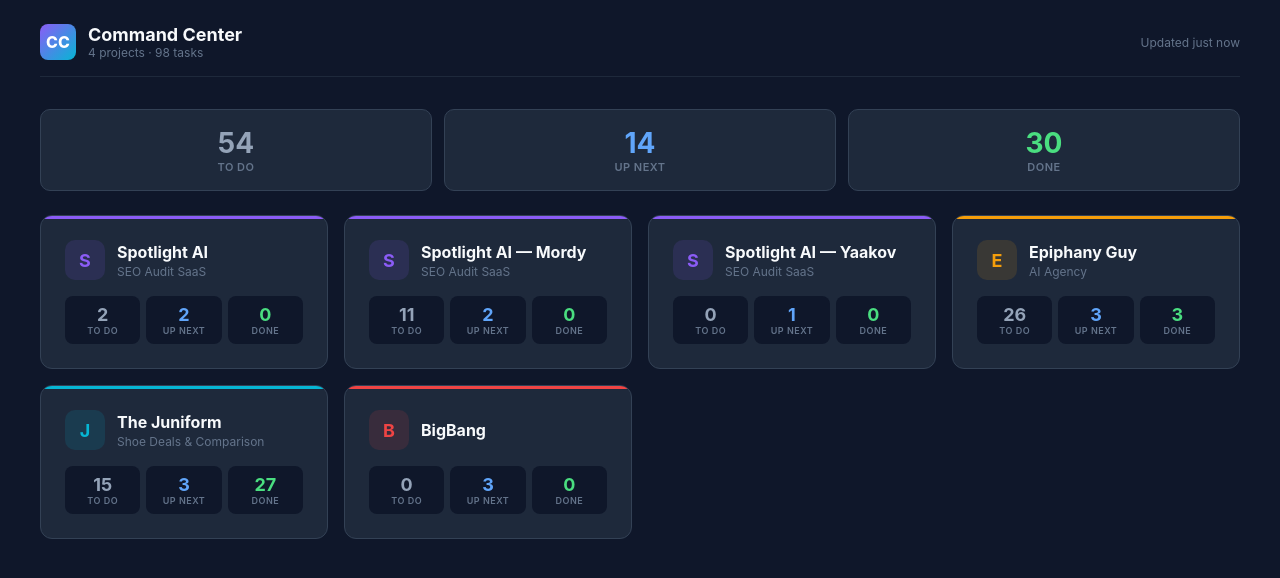
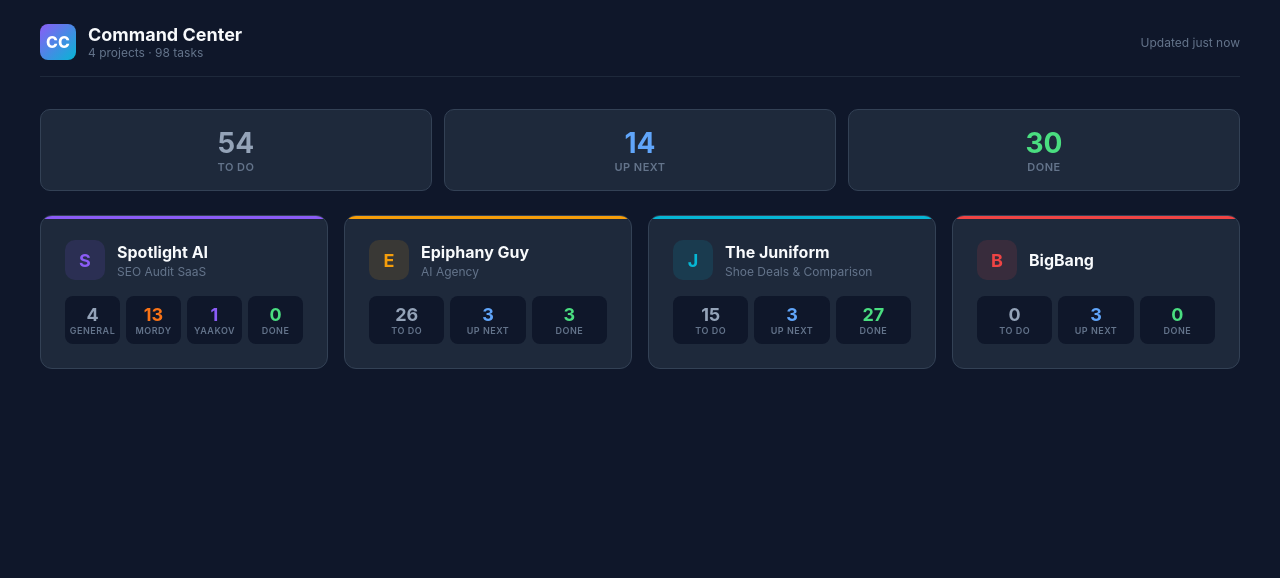
Before and after one commit to YS-projectcalc/ariel-dashboard, a Next.js app: page / in a window 1280 px wide. Shown: the top 578 px of the page. Built offline with nearby package versions, Linux system fonts and the light colour scheme.

Commit message:
Spotlight AI: single card with per-assignee columns; standard 3-col for others

```diff
--- a/app/page.js
+++ b/app/page.js
@@ -67,11 +67,10 @@ function sortByPriority(tasks) {
 
 // ─── Overview: Bird's-eye project card ──────────────────────────────
 
-function ProjectOverviewCard({ project, completedIds, dragOverrides, onClick, subtitle, filterAssignee }) {
+function ProjectOverviewCard({ project, completedIds, dragOverrides, onClick }) {
   const allTasks = getAllTasks(project);
-  const relevantTasks = filterAssignee !== undefined
-    ? allTasks.filter(t => filterAssignee ? t.assignee === filterAssignee : !t.assignee)
-    : allTasks;
+  const assignees = getAssignees(project);
+  const hasSplit = assignees.length > 0;
 
   // Determine effective column for each task
   const getEffectiveColumn = (task) => {
@@ -84,9 +83,34 @@ function ProjectOverviewCard({ project, completedIds, dragOverrides, onClick, su
     return 'todo';
   };
 
-  const todoCount = relevantTasks.filter(t => getEffectiveColumn(t) === 'todo').length;
-  const upnextCount = relevantTasks.filter(t => getEffectiveColumn(t) === 'upnext').length;
-  const doneCount = relevantTasks.filter(t => getEffectiveColumn(t) === 'done').length;
+  const doneCount = allTasks.filter(t => getEffectiveColumn(t) === 'done').length;
+  const assigneeColors = { mordy: '#f97316', yaakov: '#8b5cf6' };
+
+  // For assignee-split projects (Spotlight AI): show per-assignee to-do counts + done
+  let counters;
+  if (hasSplit) {
+    const activeTasks = allTasks.filter(t => getEffectiveColumn(t) !== 'done');
+    counters = assignees.map(a => ({
+      label: a.charAt(0).toUpperCase() + a.slice(1),
+      count: activeTasks.filter(t => (t.assignee || '') === a).length,
+      color: assigneeColors[a] || '#60a5fa',
+    }));
+    // Add any unassigned tasks
+    const unassignedCount = activeTasks.filter(t => !t.assignee).length;
+    if (unassignedCount > 0) {
+      counters.unshift({ label: 'General', count: unassignedCount, color: '#94a3b8' });
+    }
+    counters.push({ label: 'Done', count: doneCount, color: '#4ade80' });
+  } else {
+    // Standard: To Do, Up Next, Done
+    const todoCount = allTasks.filter(t => getEffectiveColumn(t) === 'todo').length;
+    const upnextCount = allTasks.filter(t => getEffectiveColumn(t) === 'upnext').length;
+    counters = [
+      { label: 'To Do', count: todoCount, color: '#94a3b8' },
+      { label: 'Up Next', count: upnextCount, color: '#60a5fa' },
+      { label: 'Done', count: doneCount, color: '#4ade80' },
+    ];
+  }
 
   return (
     <div
@@ -126,27 +150,18 @@ function ProjectOverviewCard({ project, completedIds, dragOverrides, onClick, su
         </div>
         <div>
           <div style={{ fontWeight: 700, fontSize: '16px', color: '#f8fafc' }}>
-            {subtitle || project.name}
+            {project.name}
           </div>
-          {project.description && !subtitle && (
+          {project.description && (
             <div style={{ fontSize: '12px', color: '#64748b', marginTop: '2px' }}>
               {project.description}
-            </div>
-          )}
-          {subtitle && (
-            <div style={{ fontSize: '12px', color: '#64748b', marginTop: '2px' }}>
-              {project.description || project.name}
             </div>
           )}
         </div>
       </div>
 
       <div style={{ display: 'flex', gap: '6px' }}>
-        {[
-          { label: 'To Do', count: todoCount, color: '#94a3b8' },
-          { label: 'Up Next', count: upnextCount, color: '#60a5fa' },
-          { label: 'Done', count: doneCount, color: '#4ade80' },
-        ].map(item => (
+        {counters.map(item => (
           <div key={item.label} style={{
             flex: 1, textAlign: 'center',
             padding: '8px 4px', borderRadius: '8px',
@@ -400,17 +415,17 @@ function ProjectDetailView({ project, onBack, completedIds, onToggle, dragOverri
   const assigneeColors = { mordy: '#f97316', yaakov: '#8b5cf6' };
 
   if (hasSplit) {
-    // Spotlight AI style: To Do, Up Next (split by assignee), Done
-    const todoTasks = sortByPriority(allTasks.filter(t => getEffectiveColumn(t) === 'todo'));
-    const upnextTasks = allTasks.filter(t => getEffectiveColumn(t) === 'upnext' || getEffectiveColumn(t).startsWith('assignee:'));
+    // Assignee-split style (Spotlight AI): one column per assignee + Done
     const doneTasks = allTasks.filter(t => getEffectiveColumn(t) === 'done');
+    const activeTasks = allTasks.filter(t => getEffectiveColumn(t) !== 'done');
 
-    // Split upnext by assignee
-    const unassignedUpnext = sortByPriority(upnextTasks.filter(t => !getEffectiveAssignee(t)));
     const assigneeCols = assignees.map(a => ({
       name: a,
-      tasks: sortByPriority(upnextTasks.filter(t => getEffectiveAssignee(t) === a)),
+      tasks: sortByPriority(activeTasks.filter(t => (getEffectiveAssignee(t) || '') === a)),
     }));
+
+    // Any unassigned active tasks
+    const unassignedTasks = sortByPriority(activeTasks.filter(t => !getEffectiveAssignee(t)));
 
     return (
       <div>
@@ -418,27 +433,10 @@ function ProjectDetailView({ project, onBack, completedIds, onToggle, dragOverri
         <div style={{
           display: 'flex', gap: '16px', overflowX: 'auto', paddingBottom: '8px',
         }}>
-          <TaskColumn
-            title="To Do" tasks={todoTasks}
-            accentColor="#94a3b8" dotColor="#94a3b8"
-            emptyText="Backlog empty" completedIds={completedIds}
-            onToggle={onToggle} project={project}
-            columnId="__todo__" onDrop={handleDrop}
-          />
-          {/* Up Next columns split by assignee */}
-          {unassignedUpnext.length > 0 && (
-            <TaskColumn
-              title="Up Next" tasks={unassignedUpnext}
-              accentColor="#60a5fa" dotColor="#60a5fa"
-              emptyText="Nothing queued" completedIds={completedIds}
-              onToggle={onToggle} project={project}
-              columnId="__upnext__" onDrop={handleDrop}
-            />
-          )}
           {assigneeCols.map(col => (
             <TaskColumn
               key={col.name}
-              title={`Up Next — ${col.name.charAt(0).toUpperCase() + col.name.slice(1)}`}
+              title={`${col.name.charAt(0).toUpperCase() + col.name.slice(1)} To-Do`}
               tasks={col.tasks}
               accentColor={assigneeColors[col.name] || '#60a5fa'}
               dotColor={assigneeColors[col.name] || '#60a5fa'}
@@ -448,6 +446,15 @@ function ProjectDetailView({ project, onBack, completedIds, onToggle, dragOverri
               columnId={col.name} onDrop={handleDrop}
             />
           ))}
+          {unassignedTasks.length > 0 && (
+            <TaskColumn
+              title="General" tasks={unassignedTasks}
+              accentColor="#94a3b8" dotColor="#94a3b8"
+              emptyText="No general tasks" completedIds={completedIds}
+              onToggle={onToggle} project={project}
+              columnId="__todo__" onDrop={handleDrop}
+            />
+          )}
           <TaskColumn
             title="Done" tasks={doneTasks}
             accentColor="#4ade80" dotColor="#4ade80"
@@ -591,23 +598,8 @@ export default function Home() {
   const projects = data.projects || [];
   const selected = selectedProject ? projects.find(p => p.id === selectedProject) : null;
 
-  // Build overview cards — split projects with assignees
-  const overviewCards = [];
-  projects.forEach(project => {
-    const assignees = getAssignees(project);
-    if (assignees.length > 0) {
-      overviewCards.push({ project, key: project.id, subtitle: project.name, filterAssignee: null });
-      assignees.forEach(a => {
-        overviewCards.push({
-          project, key: `${project.id}-${a}`,
-          subtitle: `${project.name} — ${a.charAt(0).toUpperCase() + a.slice(1)}`,
-          filterAssignee: a,
-        });
-      });
-    } else {
-      overviewCards.push({ project, key: project.id, subtitle: null, filterAssignee: undefined });
-    }
-  });
+  // One card per project — no splitting by assignee
+  const overviewCards = projects.map(project => ({ project, key: project.id }));
 
   // Total counts
   const getEffCol = (task, project) => {
@@ -704,8 +696,6 @@ export default function Home() {
                   completedIds={completedIds}
                   dragOverrides={dragOverrides}
                   onClick={() => setSelectedProject(card.project.id)}
-                  subtitle={card.subtitle}
-                  filterAssignee={card.filterAssignee}
                 />
               ))}
             </div>
```
Also changed, not shown: 4 other files (tests, documents, lock files or other folders).
